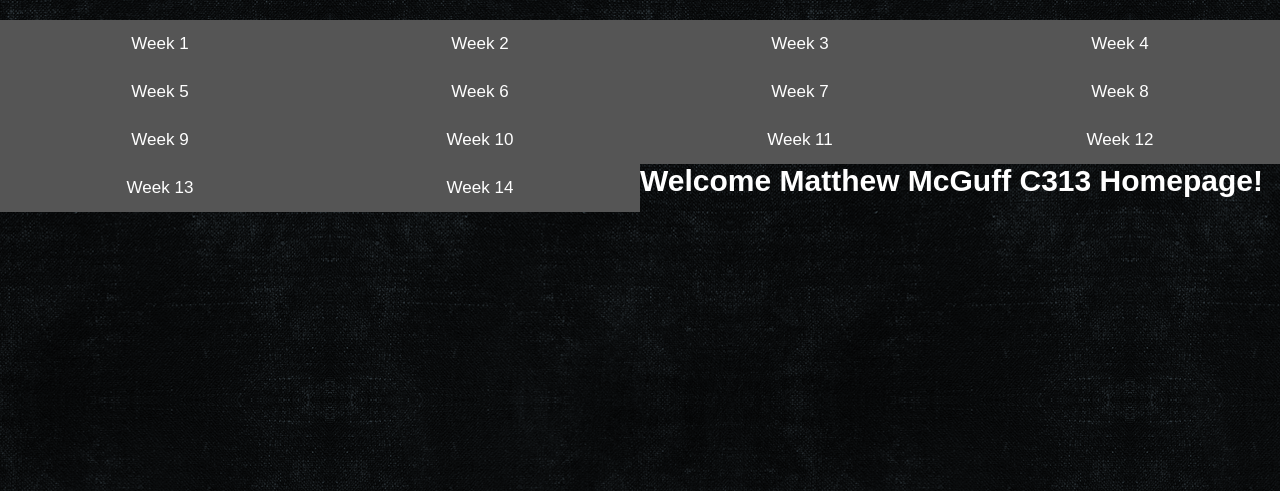
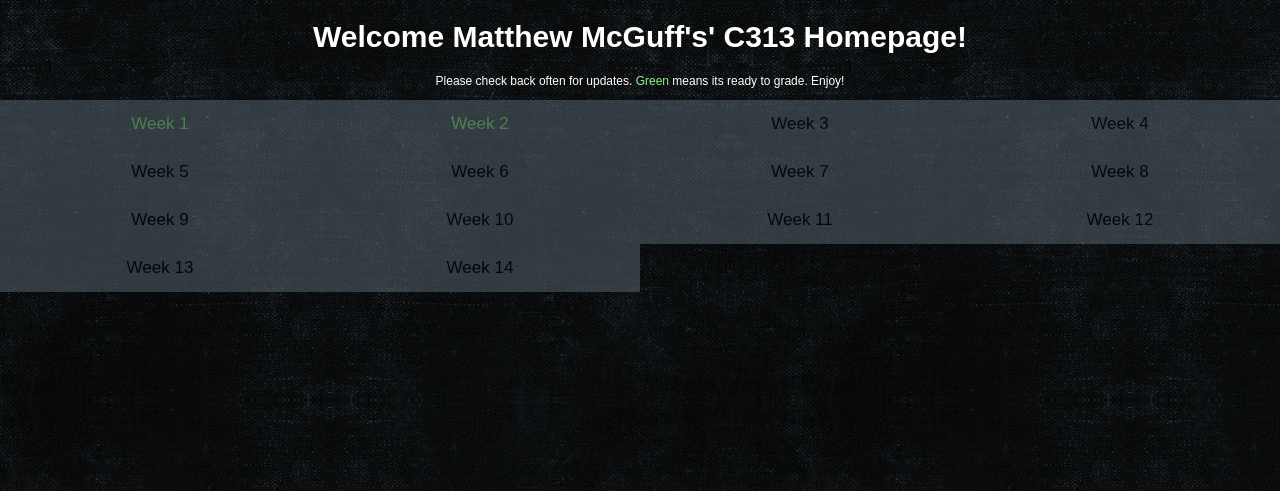
Before and after one commit to mmcguff/02_HomePage, a PHP site: page / in a window 1280 px wide. Shown: the top 491 px of the page. Run offline with PHP 8.4, Linux system fonts and the light colour scheme.

```diff
--- a/index.html
+++ b/index.html
@@ -1,5 +1,6 @@
 <!DOCTYPE html>
 <html lang="en">
+
 <head>
   <title>CS 313 Home Page</title>
   <meta charset="UTF-8">
@@ -7,6 +8,7 @@
   <link href="style.css" rel="stylesheet">
   <script src="javascript.js"></script>
 </head>
+
 <body>
   <!--
         Professional look and feel
@@ -24,19 +26,46 @@
         No run-time errors
         -->
 
+  <h1>Welcome Matthew McGuff's' C313 Homepage!</h1>
+
+  <p>Please check back often for updates.
+    <text id="w1">Green</text> means its ready to grade. Enjoy!</p>
+
+<div class="allLinks">
+
+  <button class="tablink" id="w1" onclick="openCity('week1', this, 'green')" id="defaultOpen">Week 1</button>
+  <button class="tablink" id="w2" onclick="openCity('week2', this, 'green')">Week 2</button>
+  <button class="tablink" id="w3" onclick="openCity('Oslo', this, 'orange')">Week 3</button>
+  <button class="tablink" id="w4" onclick="openCity('Oslo', this, 'orange')">Week 4</button>
+  <button class="tablink" id="w5" onclick="openCity('Oslo', this, 'orange')">Week 5</button>
+  <button class="tablink" id="w6" onclick="openCity('Oslo', this, 'orange')">Week 6</button>
+  <button class="tablink" id="w7" onclick="openCity('Oslo', this, 'orange')">Week 7</button>
+  <button class="tablink" id="w8" onclick="openCity('Oslo', this, 'orange')">Week 8</button>
+  <button class="tablink" id="w9" onclick="openCity('Oslo', this, 'orange')">Week 9</button>
+  <button class="tablink" id="w10" onclick="openCity('Oslo', this, 'orange')">Week 10</button>
+  <button class="tablink" id="w11" onclick="openCity('Oslo', this, 'orange')">Week 11</button>
+  <button class="tablink" id="w12" onclick="openCity('Oslo', this, 'orange')">Week 12</button>
+  <button class="tablink" id="w13" onclick="openCity('Oslo', this, 'orange')">Week 13</button>
+  <button class="tablink" id="w14" onclick="openCity('Oslo', this, 'orange')">Week 14</button>
+
+</div>
+
+
+
   <a href="https://helloworldcs313.herokuapp.com/index.php" <div id="week1" class="tabcontent">
     <h3>Week 1</h3>
-                <p>Hello World Program.  This inlcludes a links to a random quote generator</p>
-              </div></a>
+    <p>Hello World Program. This inlcludes a links to a random quote generator</p>
+    </div>
+  </a>
 
   <div id="week2" class="tabcontent">
     <h3>Week 2</h3>
-                <p>Home Page.  You are looking at it. Enjoy!</p>
+    <p>Home Page. You are looking at it. Enjoy!</p>
   </div>
 
   <div id="week3" class="tabcontent">
     <h3>Week 3</h3>
-                <p>Coming Soon!  Check back later!</p>
+    <p>Coming Soon!</p>
   </div>
 
   <div id="Oslo" class="tabcontent">
@@ -49,23 +78,11 @@
     <p>Coming Soon!</p>
   </div>
 
-              <button class="tablink" onclick="openCity('week1', this, 'green')" id="defaultOpen">Week 1</button>
-              <button class="tablink" onclick="openCity('week2', this, 'green')">Week 2</button>
-              <button class="tablink" onclick="openCity('week3', this, 'orange')">Week 3</button>
-              <button class="tablink" onclick="openCity('Oslo', this, 'orange')">Week 4</button>
-              <button class="tablink" onclick="openCity('Oslo', this, 'orange')">Week 5</button>
-              <button class="tablink" onclick="openCity('Oslo', this, 'orange')">Week 6</button>
-              <button class="tablink" onclick="openCity('Oslo', this, 'orange')">Week 7</button>
-              <button class="tablink" onclick="openCity('Oslo', this, 'orange')">Week 8</button>
-              <button class="tablink" onclick="openCity('Oslo', this, 'orange')">Week 9</button>
-              <button class="tablink" onclick="openCity('Oslo', this, 'orange')">Week 10</button>
-              <button class="tablink" onclick="openCity('Oslo', this, 'orange')">Week 11</button>
-              <button class="tablink" onclick="openCity('Oslo', this, 'orange')">Week 12</button>
-              <button class="tablink" onclick="openCity('Oslo', this, 'orange')">Week 13</button>
-              <button class="tablink" onclick="openCity('Oslo', this, 'orange')">Week 14</button>
 
 
-             <h1>Welcome Matthew McGuff C313 Homepage!</h1>
+
+
 
 </body>
+
 </html>
--- a/style.css
+++ b/style.css
@@ -1,6 +1,9 @@
 /* Style the tab buttons */
 .tablink {
-    background-color: #555;
+    background: #5A6B75 ;
+    opacity: 0.5;
+    z-index: -1;
+    filter: alpha(opacity=50);
     color: white;
     float: left;
     border: none;
@@ -8,8 +11,15 @@
     cursor: pointer;
     padding: 14px 16px;
     font-size: 17px;
-    width: 25%;
+    Width: 25%;
 }
+
+.allLinks{
+    width: 100%;
+    height: 100px;
+
+}
+
 
 /* Change background color of buttons on hover */
 .tablink:hover {
@@ -24,29 +34,57 @@
     text-align: center;
 }
 
+/*Completed Assignments*/
+ #w1, #w2{
+     color: lightgreen;
+ }
+
+/*Still to complete Assignments*/
+ #w3, #w4, #w5, #w6, #w7, #w8, #w9, #w10, #w11, #w12, #w13, #w14{
+     color: black;
+ }
+
+
 /* Style each tab content individually */
 #week1 {
+    opacity: 0.7;
+    filter: alpha(opacity=50);
     background-image: url("img/helloworld.jpg");
     border: 1px solid green;
-    width: 100%;
+    background-size: cover;
+    margin-top: 100px;
+    height: 400px;
 }
+
 #week2 {
+    opacity: 0.7;
+    filter: alpha(opacity=50);
     background-image: url("img/homepage.png");
     border: 1px solid green;
     background-size: cover;
+    margin-top: 100px;
+    height: 400px;
 }
-#week3 {
-    background-color:orange;
-    background-repeat: no-repeat;
-    background-size: 100% 100%;
-}
+
 #Oslo {
     background-color:orange;
+    opacity: 0.7;
+    filter: alpha(opacity=50);
+    border: 1px solid green;
+    background-size: cover;
+    margin-top: 100px;
+    height: 400px;
 }
 
 h1{
     color:white;
     font-size: 250%;
+    text-align: center;
+}
+
+p{
+    color:white;
+    text-align: center;
 }
 
 /* Must give credit where credit is due.  I found this amazing animation on this code pen: https://codepen.io/asfarmed/pen/cfslr?page=1 */
```
Lines whose indentation alone changed are shown as unchanged.
